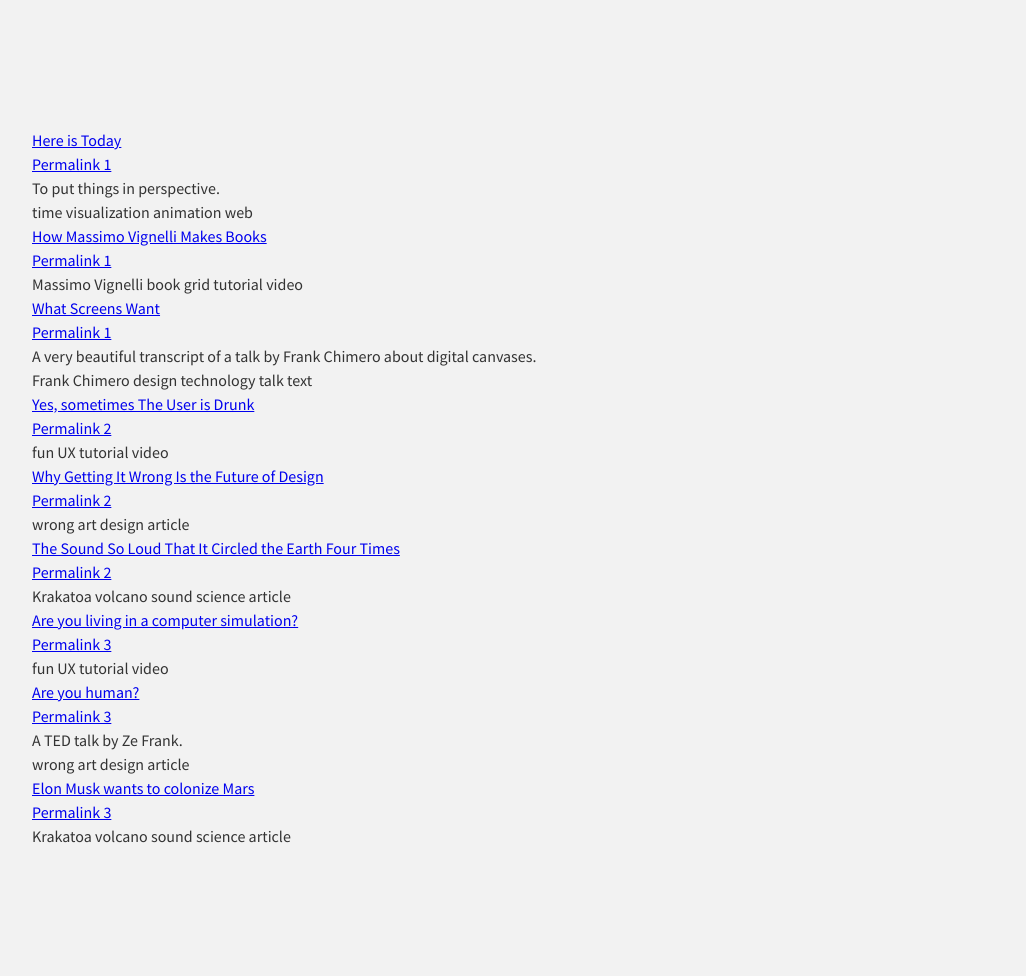
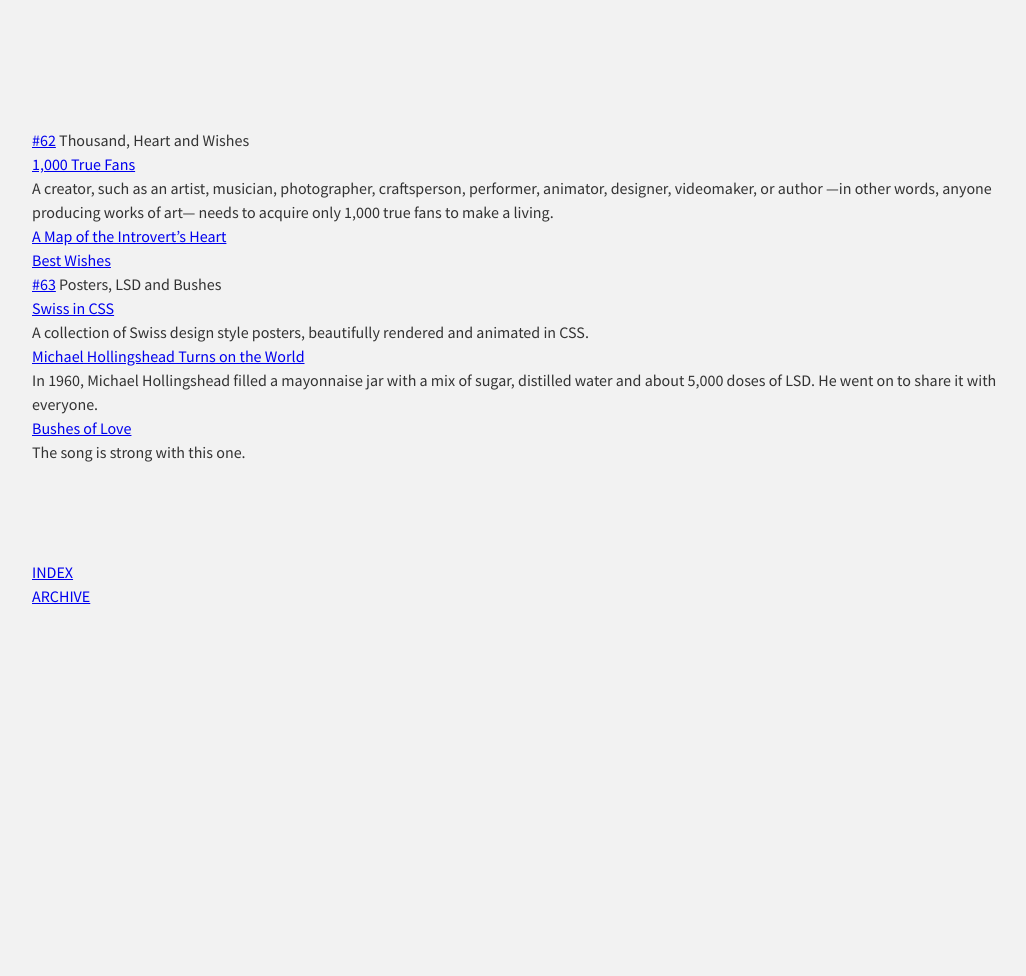
Before and after one commit to AdrianoLatorre/adriano.latorre.info, a Jekyll site: the page built from the-wick-archive.md, in a window 1280 px wide. Shown: the whole page, without its empty margins (96-1122 px from the left). Built offline with Jekyll 4.4.1, drawn with Linux system fonts in a browser that asks for light colours; after the commit the page ends 900 px from its top, so only the background shows below that.

Commit message:
Footer, Archive, tags

```diff
--- /dev/null
+++ b/_includes/the-wick-footer.html
@@ -0,0 +1,5 @@
+<br><br><br><br>
+<p><a href="/w/">INDEX</a></p>
+<p><a href="/w/archive/">ARCHIVE</a></p>
+<!-- <p><a href="/w/tags/">TAGS</a></p>
+ -->
--- /dev/null
+++ b/_the_wick/62.md
@@ -0,0 +1,19 @@
+---
+layout: the-wick-edition
+year: 2016
+edition: 62
+title:  "Thousand, Heart and Wishes"
+links:
+  - title: "1,000 True Fans"
+    description: "A creator, such as an artist, musician, photographer, craftsperson, performer, animator, designer, videomaker, or author —in other words, anyone producing works of art— needs to acquire only 1,000 true fans to make a living."
+    url: http://kk.org/thetechnium/1000-true-fans/
+    tags: [time, visualization, animation, web]
+  - title: "A Map of the Introvert’s Heart"
+    description: ""
+    url: https://medium.com/i-love-charts/a-map-of-the-introverts-heart-4db2d8c9cf48
+    tags: [Massimo Vignelli, book, grid, tutorial, video]
+  - title: "Best Wishes"
+    description: ""
+    url: https://vimeo.com/82282346
+    tags: [Frank Chimero, design, technology, talk, text]
+---
--- /dev/null
+++ b/_the_wick/63.md
@@ -0,0 +1,19 @@
+---
+layout: the-wick-edition
+year: 2016
+edition: 63
+title:  "Posters, LSD and Bushes"
+links:
+  - title: "Swiss in CSS"
+    description: "A collection of Swiss design style posters, beautifully rendered and animated in CSS."
+    url: http://swissincss.com/
+    tags: [time, visualization, animation, web]
+  - title: "Michael Hollingshead Turns on the World"
+    description: "In 1960, Michael Hollingshead filled a mayonnaise jar with a mix of sugar, distilled water and about 5,000 doses of LSD. He went on to share it with everyone."
+    url: http://boingboing.net/2014/05/29/john-wilcock-lsd-history-mi.html
+    tags: [Massimo Vignelli, book, grid, tutorial, video]
+  - title: "Bushes of Love"
+    description: "The song is strong with this one."
+    url: https://www.youtube.com/watch?v=RySHDUU2juM
+    tags: [Frank Chimero, design, technology, talk, text]
+---
--- a/the-wick-archive.md
+++ b/the-wick-archive.md
@@ -4,14 +4,20 @@
 permalink: /w/archive/
 ---
 
+{% assign current = site.the_wick | last %}
+
 <dl>
   {% for editions in site.the_wick %}
+  {% if editions.year == current.year %}
+  <dt><h3><a href="/w/{{ editions.edition }}/">#{{ editions.edition }}</a> {{ editions.title }}</h3></dt>
   {% for link in editions.links %}
   <dt><a href="{{ link.url }}">{{ link.title }}</a></dt>
-  <dd><a href="/w/{{ editions.edition }}/">Permalink {{ editions.edition }}</a></dd>
   <dd>{{ link.description }}</dd>
-  <dd>{% for tag in link.tags %}
-  {{ tag }} {% endfor %}</dd>
+<!--   <dd>{% for tag in link.tags %}
+  {{ tag }} {% endfor %}</dd> -->
   {% endfor %}
+  {% endif %}
   {% endfor %}
 </dl>
+
+{% include the-wick-footer.html %}
```
Also changed, not shown: _layouts/the-wick-edition.html (+7 -10 lines), _the_wick/10.md (added, +19 -0 lines), the-wick-index.md (+6 -9 lines).
